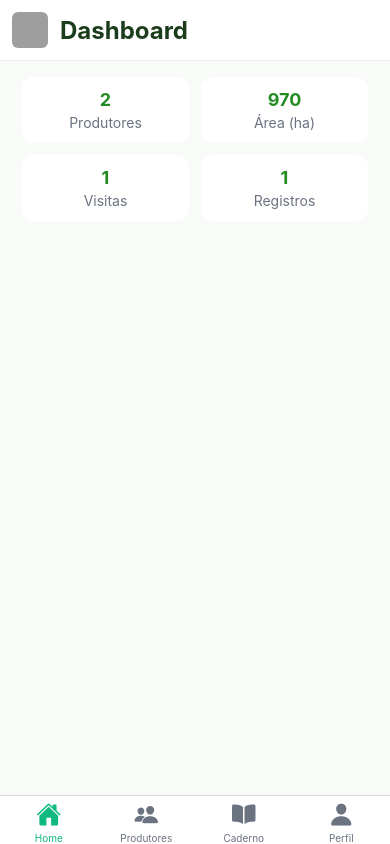
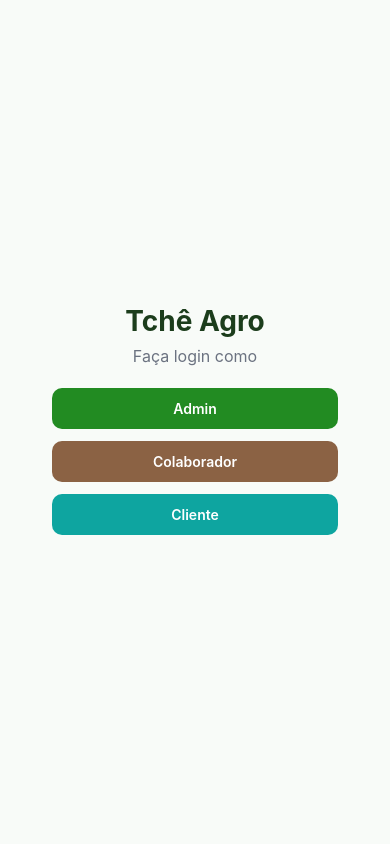
Before and after one commit to VictorSilvaJS/devapp, a React Native app: screen /Home in a window 390 px wide. Built offline with nearby package versions, Linux system fonts and the light colour scheme; grey boxes are pictures that could not be loaded.

Commit message:
Implementa autenticação e estrutura de navegação com base no perfil do usuário

```diff
--- a/App.js
+++ b/App.js
@@ -2,14 +2,17 @@ import React from 'react';
 import { NavigationContainer } from '@react-navigation/native';
 import { SafeAreaProvider } from 'react-native-safe-area-context';
 import Navigation from './src/navigation';
+import { AuthProvider } from './src/auth/AuthContext';
 import { StatusBar } from 'expo-status-bar';
 
 export default function App() {
   return (
     <SafeAreaProvider>
-      <NavigationContainer>
-        <Navigation />
-      </NavigationContainer>
+      <AuthProvider>
+        <NavigationContainer>
+          <Navigation />
+        </NavigationContainer>
+      </AuthProvider>
       <StatusBar style="auto" />
     </SafeAreaProvider>
   );
--- /dev/null
+++ b/src/auth/AuthContext.js
@@ -0,0 +1,40 @@
+import React, { createContext, useState, useContext } from 'react';
+import { authLogin, authLogout } from './authMock';
+
+const AuthContext = createContext();
+
+export function AuthProvider({ children }) {
+  const [user, setUser] = useState(null);
+  const [loading, setLoading] = useState(false);
+
+  const login = async (profileKey) => {
+    setLoading(true);
+    try {
+      const u = await authLogin(profileKey);
+      setUser(u);
+      return u;
+    } finally {
+      setLoading(false);
+    }
+  };
+
+  const logout = async () => {
+    setLoading(true);
+    try {
+      await authLogout();
+      setUser(null);
+    } finally {
+      setLoading(false);
+    }
+  };
+
+  return (
+    <AuthContext.Provider value={{ user, loading, login, logout }}>
+      {children}
+    </AuthContext.Provider>
+  );
+}
+
+export function useAuth() {
+  return useContext(AuthContext);
+}
--- /dev/null
+++ b/src/auth/authMock.js
@@ -0,0 +1,20 @@
+// mock simples de autenticação
+export const users = {
+  admin: { id: 'u1', full_name: 'Admin Tchê', perfil: 'admin' },
+  colaborador: { id: 'u2', full_name: 'Carlos Silva', perfil: 'colaborador', regiao: 'Região Sul' },
+  cliente: { id: 'u3', full_name: 'João Cliente', perfil: 'cliente', produtor_id: 'p1' }
+};
+
+export const authLogin = async (profileKey) => {
+  // simula atraso
+  return new Promise((res, rej) => {
+    setTimeout(() => {
+      const u = users[profileKey];
+      if (u) res(u); else rej(new Error('Perfil não encontrado'));
+    }, 300);
+  });
+};
+
+export const authLogout = async () => {
+  return new Promise((res) => setTimeout(res, 100));
+};
--- a/src/components/Header.js
+++ b/src/components/Header.js
@@ -1,14 +1,19 @@
 import React from 'react';
 import { View, Text, Image, StyleSheet } from 'react-native';
 import { colors, typography, spacing, border } from '../theme';
+import { useAuth } from '../auth/AuthContext';
 
 const LOGO = 'https://qtrypzzcjebvfcihiynt.supabase.co/storage/v1/object/public/base44-prod/public/68b1f9ae8626205b99d179cc/4fe51b90f_Imagem1.png';
 
 export default function Header({ title }) {
+  const { user } = useAuth();
   return (
     <View style={styles.container}>
       <Image source={{ uri: LOGO }} style={styles.logo} />
       <Text style={styles.title} numberOfLines={1}>{title}</Text>
+      <View style={styles.userContainer}>
+        <Text style={styles.userName} numberOfLines={1}>{user?.full_name || ''}</Text>
+      </View>
     </View>
   );
 }
@@ -33,4 +38,12 @@ const styles = StyleSheet.create({
     fontWeight: typography.weightBold,
     color: colors.text
   }
+  ,
+  userContainer: {
+    marginLeft: 'auto'
+  },
+  userName: {
+    fontSize: typography.fontBody,
+    color: colors.muted
+  }
 });
--- /dev/null
+++ b/src/components/StatCard.js
@@ -0,0 +1,40 @@
+import React from 'react';
+import { View, Text, StyleSheet } from 'react-native';
+import { colors, typography, spacing, border } from '../theme';
+
+export default function StatCard({ label, value, accent }) {
+  return (
+    <View style={[styles.card, accent ? { borderColor: accent.border } : null]}>
+      <Text style={styles.value}>{value}</Text>
+      <Text style={styles.label}>{label}</Text>
+    </View>
+  );
+}
+
+const styles = StyleSheet.create({
+  card: {
+    flex: 1,
+    backgroundColor: colors.card,
+    padding: spacing.card,
+    borderRadius: border.radius,
+    alignItems: 'flex-start',
+    justifyContent: 'center',
+    marginHorizontal: 6,
+    borderWidth: 1,
+    borderColor: '#f0f7f0',
+    shadowColor: '#000',
+    shadowOpacity: 0.04,
+    shadowRadius: 6,
+    elevation: 2
+  },
+  value: {
+    fontSize: typography.fontSubtitle,
+    fontWeight: typography.weightBold,
+    color: colors.primary
+  },
+  label: {
+    marginTop: 6,
+    fontSize: typography.fontBody,
+    color: colors.muted
+  }
+});
--- a/src/navigation/index.js
+++ b/src/navigation/index.js
@@ -6,13 +6,14 @@ import ProdutoresScreen from '../screens/ProdutoresScreen';
 import ProdutorScreen from '../screens/ProdutorScreen';
 import CadernoCampoScreen from '../screens/CadernoCampoScreen';
 import NovoProdutorScreen from '../screens/NovoProdutorScreen';
+import LoginScreen from '../screens/LoginScreen';
 import { Ionicons } from '@expo/vector-icons';
-import ReactNative from 'react-native';
+import { useAuth } from '../auth/AuthContext';
 
 const Stack = createNativeStackNavigator();
 const Tab = createBottomTabNavigator();
 
-function MainTabs() {
+function AdminTabs() {
   return (
     <Tab.Navigator
       screenOptions={({ route }) => ({
@@ -20,29 +21,90 @@ function MainTabs() {
         tabBarIcon: ({ color, size }) => {
           let name = 'home';
           if (route.name === 'Produtores') name = 'people';
+          if (route.name === 'Visitas') name = 'calendar';
           if (route.name === 'Caderno') name = 'book';
           if (route.name === 'Perfil') name = 'person';
           return <Ionicons name={name} size={size} color={color} />;
         },
         tabBarActiveTintColor: '#10B981',
-        tabBarInactiveTintColor: '#6B7280',
-        headerStyle: { backgroundColor: '#fff' }
+        tabBarInactiveTintColor: '#6B7280'
       })}
     >
       <Tab.Screen name="Home" component={DashboardScreen} />
       <Tab.Screen name="Produtores" component={ProdutoresScreen} />
+      <Tab.Screen name="Visitas" component={CadernoCampoScreen} />
       <Tab.Screen name="Caderno" component={CadernoCampoScreen} />
       <Tab.Screen name="Perfil" component={ProdutorScreen} />
     </Tab.Navigator>
   );
 }
 
+function ColaboradorTabs() {
+  return (
+    <Tab.Navigator
+      screenOptions={({ route }) => ({
+        headerShown: false,
+        tabBarIcon: ({ color, size }) => {
+          let name = 'home';
+          if (route.name === 'Meus Produtores') name = 'people';
+          if (route.name === 'Minhas Visitas') name = 'calendar';
+          if (route.name === 'Caderno') name = 'book';
+          if (route.name === 'Perfil') name = 'person';
+          return <Ionicons name={name} size={size} color={color} />;
+        },
+        tabBarActiveTintColor: '#10B981',
+        tabBarInactiveTintColor: '#6B7280'
+      })}
+    >
+      <Tab.Screen name="Home" component={DashboardScreen} />
+      <Tab.Screen name="Meus Produtores" component={ProdutoresScreen} />
+      <Tab.Screen name="Minhas Visitas" component={CadernoCampoScreen} />
+      <Tab.Screen name="Caderno" component={CadernoCampoScreen} />
+      <Tab.Screen name="Perfil" component={ProdutorScreen} />
+    </Tab.Navigator>
+  );
+}
+
+function ClienteTabs() {
+  return (
+    <Tab.Navigator
+      screenOptions={({ route }) => ({
+        headerShown: false,
+        tabBarIcon: ({ color, size }) => {
+          let name = 'home';
+          if (route.name === 'Histórico') name = 'calendar';
+          if (route.name === 'Perfil') name = 'person';
+          return <Ionicons name={name} size={size} color={color} />;
+        },
+        tabBarActiveTintColor: '#10B981',
+        tabBarInactiveTintColor: '#6B7280'
+      })}
+    >
+      <Tab.Screen name="Minha Propriedade" component={DashboardScreen} />
+      <Tab.Screen name="Histórico" component={CadernoCampoScreen} />
+      <Tab.Screen name="Perfil" component={ProdutorScreen} />
+    </Tab.Navigator>
+  );
+}
+
 export default function Navigation() {
+  const { user } = useAuth();
+
   return (
     <Stack.Navigator screenOptions={{ headerShown: false }}>
-      <Stack.Screen name="Main" component={MainTabs} />
-      <Stack.Screen name="ProdutorDetail" component={ProdutorScreen} />
-      <Stack.Screen name="NovoProdutor" component={NovoProdutorScreen} />
+      {!user ? (
+        // rota pública: Login
+        <Stack.Screen name="Login" component={LoginScreen} />
+      ) : (
+        // after login, show tabs according to perfil
+        <>
+          <Stack.Screen name="Main" component={
+            user.perfil === 'admin' ? AdminTabs : (user.perfil === 'colaborador' ? ColaboradorTabs : ClienteTabs)
+          } />
+          <Stack.Screen name="ProdutorDetail" component={ProdutorScreen} />
+          <Stack.Screen name="NovoProdutor" component={NovoProdutorScreen} />
+        </>
+      )}
     </Stack.Navigator>
   );
 }
--- a/src/screens/DashboardScreen.js
+++ b/src/screens/DashboardScreen.js
@@ -3,6 +3,7 @@ import { View, Text, ScrollView, StyleSheet } from 'react-native';
 import Header from '../components/Header';
 import { Produtor, Visita, CadernoCampo } from '../api/mock';
 import { colors, typography, spacing } from '../theme';
+import StatCard from '../components/StatCard';
 
 export default function DashboardScreen() {
   const [stats, setStats] = useState({ produtores: 0, visitas: 0, registros: 0, areaTotal: 0 });
@@ -23,12 +24,12 @@ export default function DashboardScreen() {
       <Header title="Dashboard" />
       <ScrollView contentContainerStyle={styles.content}>
         <View style={styles.cardRow}>
-          <View style={styles.statCard}><Text style={styles.statValue}>{stats.produtores}</Text><Text style={styles.statLabel}>Produtores</Text></View>
-          <View style={styles.statCard}><Text style={styles.statValue}>{stats.areaTotal}</Text><Text style={styles.statLabel}>Área (ha)</Text></View>
+          <StatCard label="Total de Produtores" value={stats.produtores} />
+          <StatCard label="Área Total (ha)" value={stats.areaTotal} />
         </View>
         <View style={styles.cardRow}>
-          <View style={styles.statCard}><Text style={styles.statValue}>{stats.visitas}</Text><Text style={styles.statLabel}>Visitas</Text></View>
-          <View style={styles.statCard}><Text style={styles.statValue}>{stats.registros}</Text><Text style={styles.statLabel}>Registros</Text></View>
+          <StatCard label="Visitas Realizadas" value={stats.visitas} />
+          <StatCard label="Registros no Campo" value={stats.registros} />
         </View>
       </ScrollView>
     </View>
--- /dev/null
+++ b/src/screens/LoginScreen.js
@@ -0,0 +1,41 @@
+import React from 'react';
+import { View, Text, TouchableOpacity, StyleSheet } from 'react-native';
+import { useAuth } from '../auth/AuthContext';
+import { colors, typography, spacing } from '../theme';
+
+export default function LoginScreen({ navigation }) {
+  const { login, loading } = useAuth();
+
+  const handleLogin = async (key) => {
+    try {
+      await login(key);
+      navigation.replace('Main');
+    } catch (err) {
+      alert('Erro ao autenticar');
+    }
+  };
+
+  return (
+    <View style={styles.container}>
+      <Text style={styles.title}>Tchê Agro</Text>
+      <Text style={styles.subtitle}>Faça login como</Text>
+      <TouchableOpacity style={[styles.btn, { backgroundColor: colors.primary }]} onPress={() => handleLogin('admin')} disabled={loading}>
+        <Text style={styles.btnText}>Admin</Text>
+      </TouchableOpacity>
+      <TouchableOpacity style={[styles.btn, { backgroundColor: colors.secondary }]} onPress={() => handleLogin('colaborador')} disabled={loading}>
+        <Text style={styles.btnText}>Colaborador</Text>
+      </TouchableOpacity>
+      <TouchableOpacity style={[styles.btn, { backgroundColor: '#0ea5a0' }]} onPress={() => handleLogin('cliente')} disabled={loading}>
+        <Text style={styles.btnText}>Cliente</Text>
+      </TouchableOpacity>
+    </View>
+  );
+}
+
+const styles = StyleSheet.create({
+  container: { flex:1, alignItems:'center', justifyContent:'center', backgroundColor: colors.background, padding: spacing.screen },
+  title: { fontSize: typography.fontTitle, fontWeight: typography.weightBold, color: colors.text, marginBottom: 8 },
+  subtitle: { fontSize: typography.fontBody, color: colors.muted, marginBottom: 16 },
+  btn: { width: '80%', padding: 12, borderRadius: 10, alignItems:'center', marginVertical:6 },
+  btnText: { color: '#fff', fontWeight: typography.weightSemibold }
+});
--- a/src/theme.js
+++ b/src/theme.js
@@ -18,10 +18,11 @@ export const spacing = {
 };
 
 export const typography = {
-  fontTitle: 24,
-  fontSubtitle: 18,
-  fontBody: 14,
-  fontCaption: 12,
+  // Ajustes finos de tipografia para mobile
+  fontTitle: 28,       // títulos principais
+  fontSubtitle: 20,    // subtítulos e estatísticas
+  fontBody: 16,        // texto padrão do app
+  fontCaption: 12,     // legendas e textos pequenos
   weightBold: '700',
   weightSemibold: '600',
   weightRegular: '400'
```
